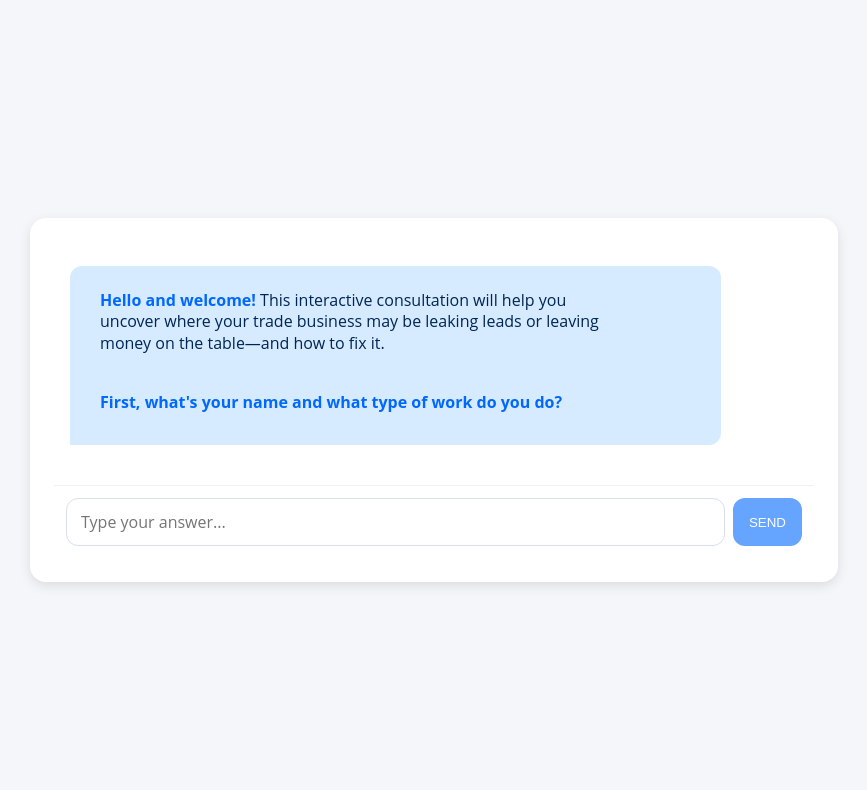
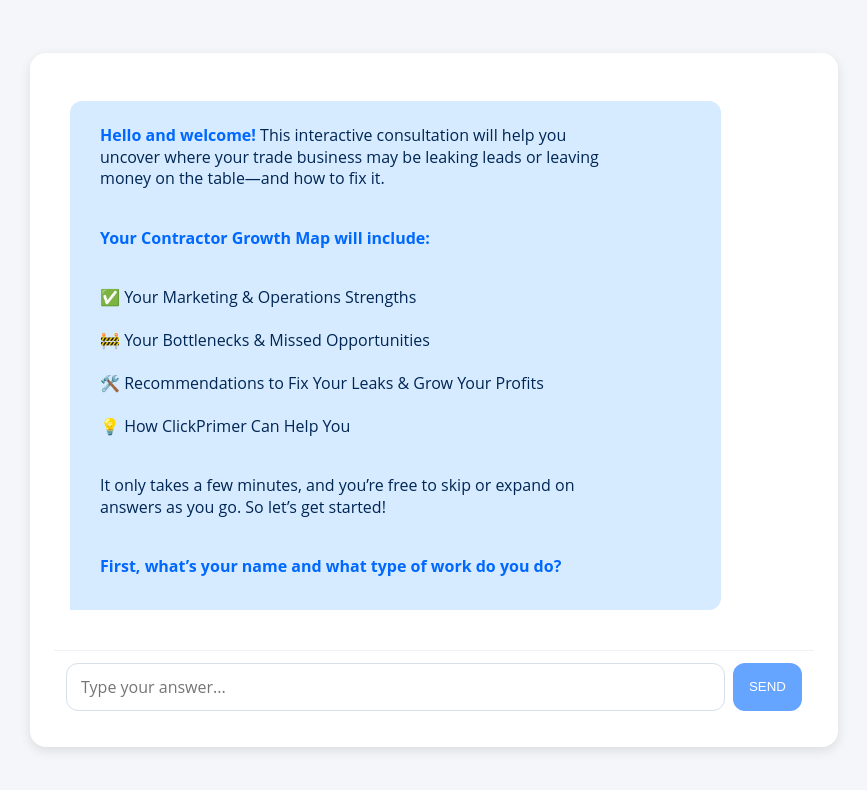
Before and after one commit to clickprimer/contractor-growth-map, a Next.js app: page / in a window 1280 px wide. Shown: the top 790 px of the page, without its empty margins (206-1073 px from the left). Built offline with nearby package versions, Linux system fonts and the light colour scheme.

Commit message:
Update index.js

```diff
--- a/pages/index.js
+++ b/pages/index.js
@@ -4,12 +4,24 @@ import ReactMarkdown from 'react-markdown';
 import { getNextWithStreaming } from '../utils/ask';
 
 export default function Home() {
-  const [messages, setMessages] = useState([
-    {
-      role: 'assistant',
-      content: `**Hello and welcome!** This interactive consultation will help you uncover where your trade business may be leaking leads or leaving money on the table—and how to fix it.\n\n**First, what's your name and what type of work do you do?**`
-    }
-  ]);
+ const [messages, setMessages] = useState([
+  {
+    role: 'assistant',
+    content: `**Hello and welcome!** This interactive consultation will help you uncover where your trade business may be leaking leads or leaving money on the table—and how to fix it.
+
+**Your Contractor Growth Map will include:**
+
+✅ Your Marketing & Operations Strengths
+🚧 Your Bottlenecks & Missed Opportunities
+🛠️ Recommendations to Fix Your Leaks & Grow Your Profits
+💡 How ClickPrimer Can Help You
+
+It only takes a few minutes, and you’re free to skip or expand on answers as you go. So let’s get started!
+
+**First, what’s your name and what type of work do you do?**`
+  }
+]);
+
   const [input, setInput] = useState('');
   const chatEndRef = useRef(null);
 
```
